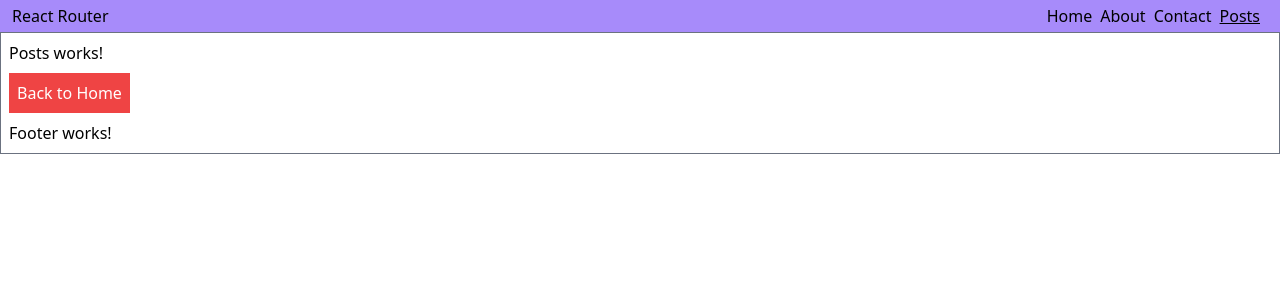
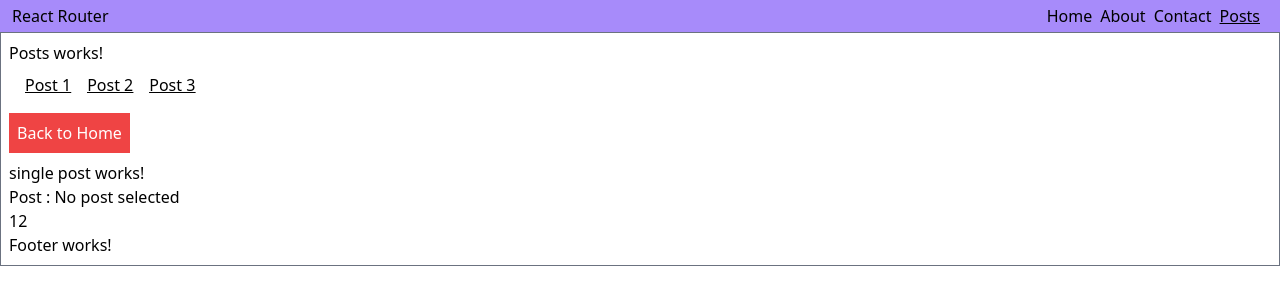
Before and after one commit to shivrajpro/react-by-lwd, a React (Create React App) app: page /posts/12 in a window 1280 px wide. Shown: the top 304 px of the page. Built offline with nearby package versions, Linux system fonts and the light colour scheme.

Commit message:
dynamic nested routes params

```diff
--- a/src/App.js
+++ b/src/App.js
@@ -6,6 +6,7 @@ import { Header } from './components/Header/Header';
 import { Home } from './components/Home/Home';
 import { Contact } from './components/Contact/Contact';
 import { Posts } from './components/Posts/Posts';
+import SinglePost from './SinglePost/SinglePost';
 
 function App() {
     return (
@@ -24,7 +25,7 @@ function App() {
                     <Switch>
                         <Route path='/about' component={About} />
                         <Route path='/contact' component={Contact} />
-                        <Route path='/posts/:id' component={Posts} />
+                        <Route path='/posts' component={Posts} />
                         <Route path='/' render={(props) => <Home {...props} />} />
                     </Switch>
                 </div>
--- /dev/null
+++ b/src/SinglePost/SinglePost.js
@@ -0,0 +1,50 @@
+import { Component } from "react";
+
+export default class SinglePost extends Component {
+    constructor(props) {
+        super(props);
+        this.state = {
+            postName: ''
+        }
+        console.log("SinglePost", props);
+    }
+
+    componentDidMount() {
+        this.getPosts();
+    }
+
+    componentDidUpdate(prevProps){
+        console.log("[SinglePost] componentDidUpdate", prevProps);
+        if(prevProps.match.params.id !== this.props.match.params.id)
+            this.getPosts();
+    }
+
+    getPosts() {
+        let postName = '';
+        switch (this.props.match?.params?.id) {
+            case '1':
+                postName = 'Post One Details';
+                break;
+            case '2':
+                postName = 'Post Two Details';
+                break;
+            case '3':
+                postName = 'Post Three Details';
+                break;
+            default:
+                postName = 'No post selected';
+                break;
+        }
+        this.setState({
+            postName
+        });
+    }
+
+    render() {
+        return <div>
+            <p>single post works!</p>
+            <p> Post : {this.state.postName} </p>
+            <p> {this.props.match?.params?.id} </p>
+        </div>
+    }
+}
--- a/src/components/Header/Header.js
+++ b/src/components/Header/Header.js
@@ -38,7 +38,7 @@ export function Header(props) {
                         </NavLink>
                     </li>
                     <li className='mr-2'>
-                        <NavLink to='/posts/12'
+                        <NavLink to='/posts'
                         activeClassName='underline decoration-sky-500'>
                             Posts
                         </NavLink>
--- a/src/components/Posts/Posts.js
+++ b/src/components/Posts/Posts.js
@@ -1,16 +1,34 @@
-export function Posts(props){
-    function backToHome(){
+import { Link, Route } from "react-router-dom/cjs/react-router-dom";
+import SinglePost from "../../SinglePost/SinglePost";
+
+export function Posts(props) {
+    console.log("Posts", props);
+    function backToHome() {
         props.history.replace('/');
     }
-    console.log("Posts",props);
     return (
         <div>
             <p>Posts works!</p>
+            <div className="m-2">
+                <ul className="flex" >
+                    <li className="mx-2 underline decoratino-sky-500" >
+                        <Link to='/posts/1' > Post 1 </Link>
+                    </li>
+                    <li className="mx-2 underline decoratino-sky-500" >
+                        <Link to='/posts/2' > Post 2 </Link>
+                    </li>
+                    <li className="mx-2 underline decoratino-sky-500" >
+                        <Link to='/posts/3' > Post 3 </Link>
+                    </li>
+                </ul>
+            </div>
             <button className="text-white bg-red-500 p-2 my-2"
-            onClick={backToHome}
-            >
+                onClick={backToHome}>
                 Back to Home
             </button>
+            <div>
+                <Route path='/posts/:id' component={SinglePost} />
+            </div>
         </div>
     )
 }
```
